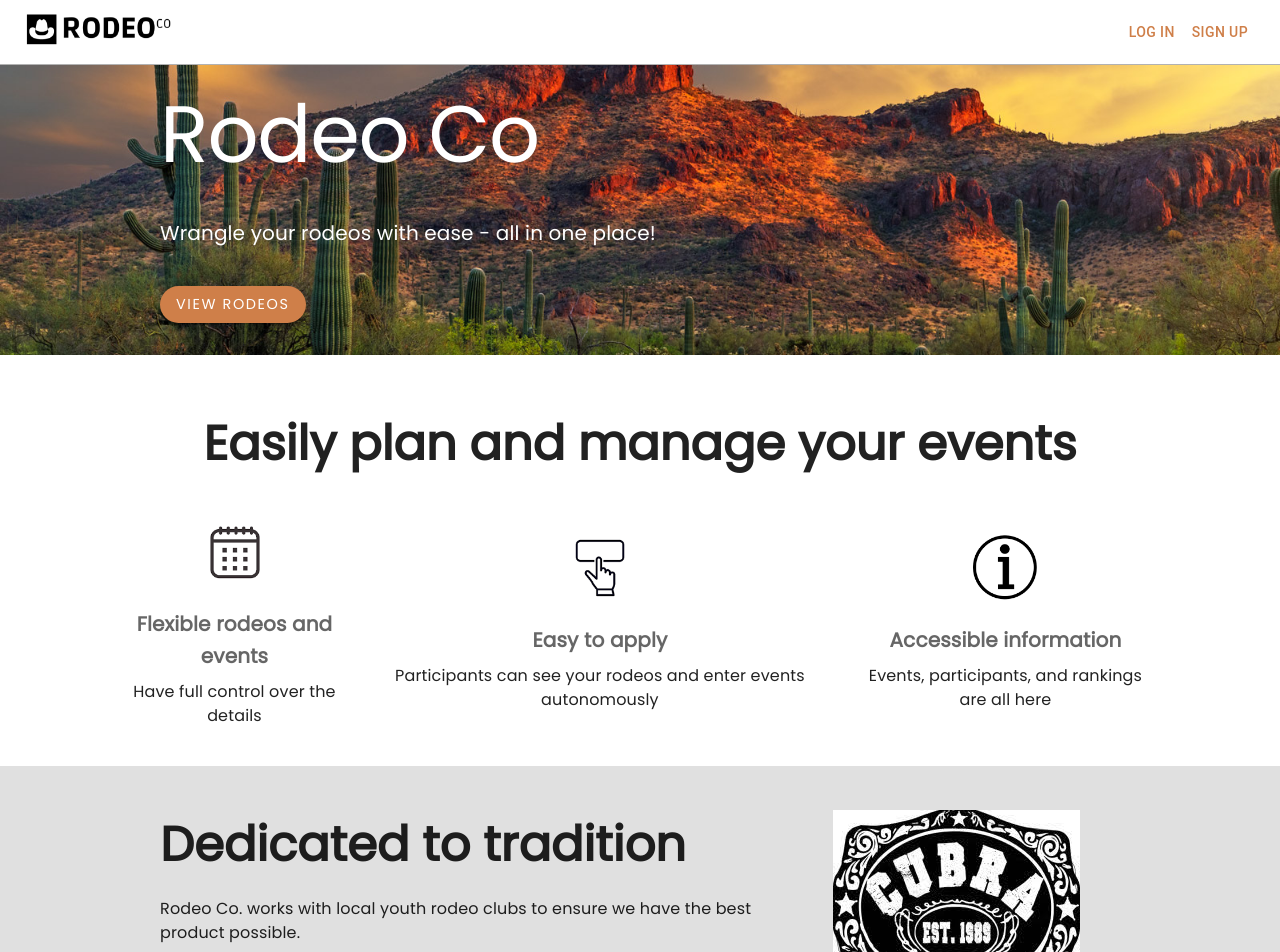
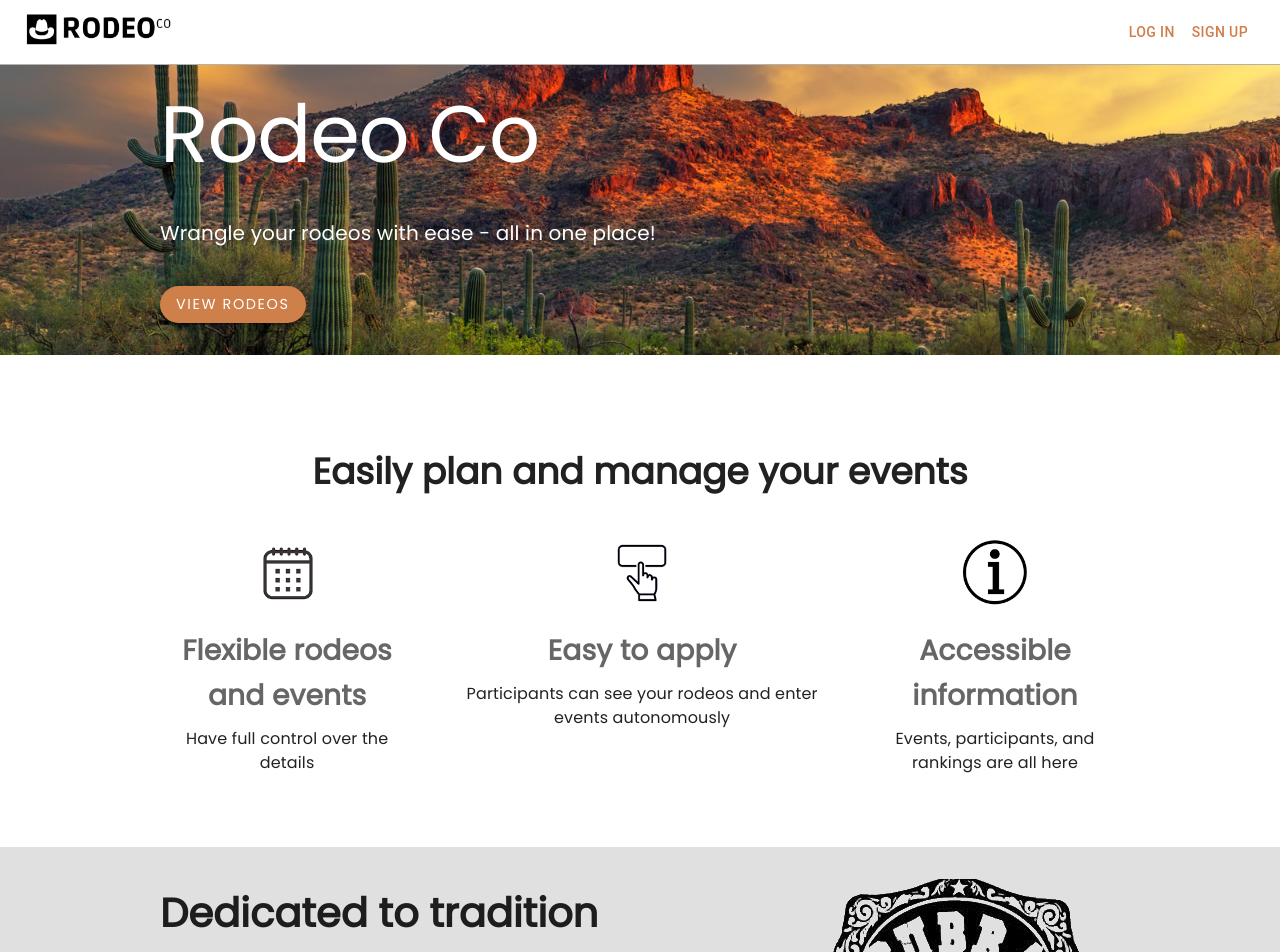
Before and after one commit to samohansen/rodeo-co, a Next.js app: page / in a window 1280 px wide. Shown: the top 952 px of the page. Built offline with nearby package versions, Linux system fonts and the light colour scheme; no server answers.

Commit message:
Fixed homepage styling, using Grid/flexbox

```diff
--- a/src/pages/index.tsx
+++ b/src/pages/index.tsx
@@ -1,4 +1,4 @@
-import { Box, Button, Typography } from '@mui/material';
+import { Box, Button, Typography, Grid } from '@mui/material';
 import type { NextPageWithLayout } from '@common/types';
 import type { ReactElement } from 'react';
 import PageLayout from '@common/layouts/PageLayout';
@@ -7,11 +7,20 @@ import styles from '@features/Home.module.css';
 const Home: NextPageWithLayout = () => {
   return (
     <>
+      <Grid
+        container
+        spacing={2}
+        direction="column"
+
+      >
+
+        <Grid item xs={12} md={4} >
+          {/* Section 1 -- Hero img and main header */}
           <Box className={styles.photoSectionBox}>
-        <Box sx={{ mt: 3, width: '100%' }} > {/*Sam was trying to make the text fit within a certain width inside the img*/}
+            <Box sx={{ mt: 3, width: '100%' }} >
               <Typography
                 variant="h1"
-            sx={{ color: 'common.white', fontSize: { xs: '3rem', md: '5rem' }, fontWeight: 'medium', mb: 5, fontFamily: 'inherit',}}
+                sx={{ color: 'common.white', fontSize: { xs: '3.5rem', sm: '4.5rem', md: '5rem' }, fontWeight: 'medium', mb: 5, fontFamily: 'inherit',}}
               >
                 Rodeo Co
               </Typography>
@@ -47,9 +56,15 @@ const Home: NextPageWithLayout = () => {
               </Button>
             </Box>
           </Box>
-      <Box
+
+        </Grid>
+
+        <Grid item xs={12} md={4}>
+          {/* Section 2 -- Three columns */}
+
+          <Grid
+            container
             sx={{
-          height: 'calc(100vh / 2.75)',
               display: 'flex',
               flexDirection: 'column',
               justifyContent: 'center',
@@ -63,56 +78,92 @@ const Home: NextPageWithLayout = () => {
             <Typography
               variant="h3"
               sx={{
+                maxWidth: '75%',
                 color: 'text.primary',
                 fontWeight: 'bold',
                 mb: 5,
                 fontFamily: 'inherit',
+                fontSize: { xs: '1.75rem', sm:'2rem', md: '2.25rem' },
               }}
             >
               Easily plan and manage your events
             </Typography>
+
             {/* THREE COLUMNS */}
             <Box
               sx={{
                 display: 'flex',
-            justifyContent: 'center',
-            alignItems: 'center',
+                flexDirection: { xs: 'column', md: 'row' },
+                justifyContent: 'space-between',
                 gap: '3rem',
-            maxWidth: '80%',
-            margin: '0 auto',
+                maxWidth: '75%',
+                margin: 'auto',
               }}
             >
+
               {/* FIRST COLUMN */}
-          {/* todo: this column is half the width for some reason */}
               <Box sx={{ display: 'flex', flexDirection: 'column', alignItems: 'center' }}>
                 <Box sx={{ width: '5rem', height: '5rem', mb: 2 }}>
                   <img src="/icon1.png" alt="icon1" width={80} height={80} />
                 </Box>
-            <Typography variant="h6" sx={{ mb: 1, fontWeight: 'bold', color: 'text.secondary', fontFamily: 'inherit' }}>
+                <Typography
+                  variant="h6"
+                  sx={{
+                    mb: 1,
+                    fontWeight: 'bold',
+                    color: 'text.secondary',
+                    fontFamily: 'inherit',
+                    fontSize: { xs: '1.5rem', lg: '1.75rem' },
+                   }}
+                >
                   Flexible rodeos and events
                 </Typography>
-            <Typography variant="body1" sx={{ mb: 2, fontFamily: 'inherit' }}>
+                <Typography
+                  variant="body1"
+                  sx={{
+                    mb: 2,
+                    fontFamily: 'inherit',
+                    }}
+                >
                   Have full control over the details
                 </Typography>
               </Box>
+
               {/* SECOND COLUMN */}
               <Box sx={{ display: 'flex', flexDirection: 'column', alignItems: 'center', fontFamily: 'inherit' }}>
                 <Box sx={{ width: '5rem', height: '5rem', mb: 2 }}>
                   <img src="/icon2.png" alt="icon2" width={80} height={80} />
                 </Box>
-            <Typography variant="h6" sx={{ mb: 1, fontWeight: 'bold', color: 'text.secondary', fontFamily: 'inherit' }}>
+                <Typography
+                  variant="h6"
+                  sx={{
+                    mb: 1,
+                    fontWeight: 'bold',
+                    color: 'text.secondary',
+                    fontFamily: 'inherit',
+                    fontSize: { xs:'1.5rem', lg: '1.75rem' },
+                    }}>
                   Easy to apply
                 </Typography>
                 <Typography variant="body1" sx={{ mb: 2, fontFamily: 'inherit' }}>
                   Participants can see your rodeos and enter events autonomously
                 </Typography>
               </Box>
+
               {/* THIRD COLUMN */}
               <Box sx={{ display: 'flex', flexDirection: 'column', alignItems: 'center' }}>
                 <Box sx={{ width: '5rem', height: '5rem', mb: 2}}>
                   <img src="/icon3.png" alt="icon3" width={80} height={80} />
                 </Box>
-            <Typography variant="h6" sx={{ mb: 1, fontWeight: 'bold', color: 'text.secondary', fontFamily: 'inherit' }}>
+                <Typography
+                  variant="h6"
+                  sx={{
+                    mb: 1,
+                    fontWeight: 'bold',
+                    color: 'text.secondary',
+                    fontFamily: 'inherit',
+                    fontSize: { xs: '1.5rem', lg: '1.75rem' },
+                    }}>
                   Accessible information
                 </Typography>
                 <Typography variant="body1" sx={{ mb: 2, fontFamily: 'inherit' }}>
@@ -120,26 +171,40 @@ const Home: NextPageWithLayout = () => {
                 </Typography>
               </Box>
             </Box>
-      </Box>
+
+          </Grid>
+
+        </Grid>
+
+
+        <Grid item xs={12} md={4}>
+          {/* Section 3 -- Two columns */}
           <Box
             sx={{
-          height: 'calc(100vh / 2.75)',
               backgroundColor: 'grey.300',
-          mt: 5,
-          mb: 5,
               display: 'flex',
               alignItems: 'center',
               justifyContent: 'space-between',
               paddingLeft: '4rem',
               paddingRight: '4rem',
+              paddingBottom: '3rem',
+              paddingTop: '2rem',
               '@media (min-width: 1000px)': {
                 paddingLeft: '10rem',
                 paddingRight: '10rem',
               }
             }}
           >
-        <Box >
-          <Typography variant="h3" sx={{fontWeight: 'bold', color: 'text.primary', fontFamily: 'inherit'}}>
+            <Box>
+              <Typography
+                variant="h3"
+                sx={{
+                  fontWeight: 'bold',
+                  color: 'text.primary',
+                  fontFamily: 'inherit',
+                  fontSize: { xs: '1.75rem', sm: '2rem', md: '2.5rem' },
+                  }}
+                >
                 Dedicated to tradition
               </Typography>
               <Typography variant="body1" sx={{color: 'text.primary', my: 2, fontFamily: 'inherit', mt: 3, mb: 3,}}>
@@ -165,10 +230,16 @@ const Home: NextPageWithLayout = () => {
                 Sign Up
               </Button>
             </Box>
+
             <Box sx={{ px: 5 }} >
-          <img src="/cubra.png" alt="cubra" />
+              <img src="/cubra-transparent.png" alt="cubra" />
             </Box>
+
           </Box>
+
+        </Grid>
+
+      </Grid>
     </>
   )
 };
```
Also changed, not shown: public/cubra-transparent.png (added). Lines whose indentation alone changed are shown as unchanged.
